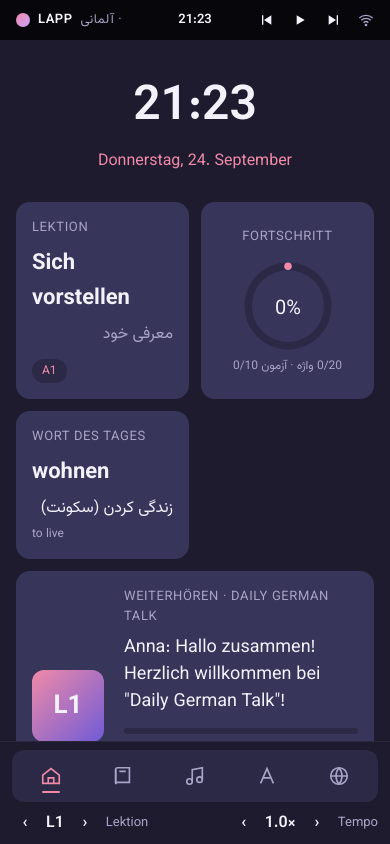
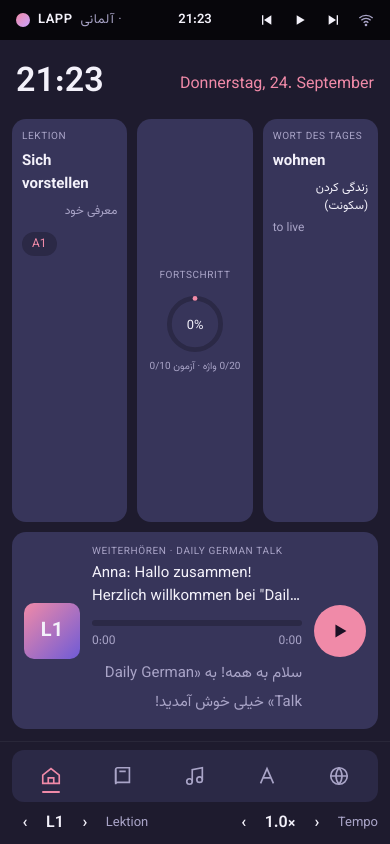
Before and after one commit to khaledialireza/LAPP, a plain HTML site: page index.html in a window 390 px wide. Drawn offline with Linux system fonts and the light colour scheme.

Commit message:
Fit mobile home on one screen and keep desktop player layout
Co-Authored-By: Claude Opus 5.5 <noreply@anthropic.com>
Claude-Session: https://claude.ai/code/session_012sqD5PVNjXM88qKJVnLdeQ

```diff
--- a/style.css
+++ b/style.css
@@ -201,15 +201,29 @@ main { position: relative; overflow: hidden; }
   body { padding: 0; align-items: stretch; }
   .frame { height: 100vh; height: 100dvh; border-radius: 0; grid-template-rows: 40px 1fr auto; }
   .status .mini-player .title { display: none; }
-  .home-top { grid-template-columns: 1fr 1fr; }
-  .clock-tile { grid-column: span 2; }
-  .home-bottom, .home-top { flex: none; }
+  /* Home fits one screen on mobile: no page scroll */
+  #home { overflow: hidden; gap: 10px; padding: 12px; }
+  .home-top { flex: 1; min-height: 0; grid-template-columns: repeat(3, 1fr); grid-template-rows: auto 1fr; gap: 10px; }
+  .clock-tile { grid-column: span 3; flex-direction: row; justify-content: space-between; padding: 4px 4px 0; }
+  .clock-tile .time { font-size: 34px; }
+  .home-top .tile:not(.clock-tile) { padding: 10px; overflow: hidden; }
+  .home-top .tile h3 { font-size: 10px; margin-bottom: 6px; }
+  .home-top .big { font-size: 15px; }
+  .home-top .fa, .home-top .chip { font-size: 12px; }
+  .ring { width: 58px; height: 58px; }
+  #ringSub { font-size: 10px !important; text-align: center; }
+  .home-bottom { flex: none; }
   .lesson-grid, .audio-grid, .practice-grid { grid-template-columns: 1fr; grid-template-rows: none; }
   .lesson-grid .intro, .lesson-grid .phr { grid-row: auto; grid-column: auto; }
   .audio-grid .transcript { max-height: none; }
-  .continue { grid-template-columns: auto 1fr; }
-  .continue .cover { width: 72px; height: 72px; font-size: 26px; }
-  .continue .play-lg { grid-column: span 2; width: 100%; border-radius: 12px; height: 48px; }
+  .continue { grid-template-columns: auto 1fr auto; gap: 12px; padding: 12px; }
+  .continue .cover { width: 56px; height: 56px; font-size: 20px; border-radius: 10px; }
+  .continue .play-lg { width: 52px; height: 52px; }
+  .continue .play-lg svg { width: 22px; height: 22px; }
+  .continue h3 { font-size: 10px; margin-bottom: 4px; }
+  #hNowLine { font-size: 15px !important; display: -webkit-box; -webkit-line-clamp: 2; -webkit-box-orient: vertical; overflow: hidden; }
+  .now-fa { font-size: 13px; margin-top: 4px; display: -webkit-box; -webkit-line-clamp: 2; -webkit-box-orient: vertical; overflow: hidden; }
+  #home .pager { display: none; }
   .phrase { grid-template-columns: auto 1fr; }
   .phrase .fa, .phrase .note { grid-column: 2; }
   .dock { grid-template-columns: 1fr 1fr; padding: 8px 12px; row-gap: 8px; }
```
